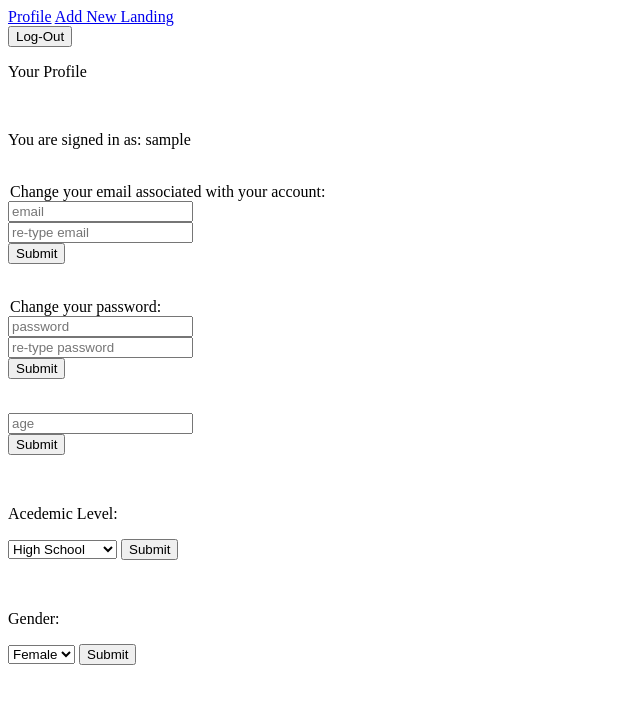
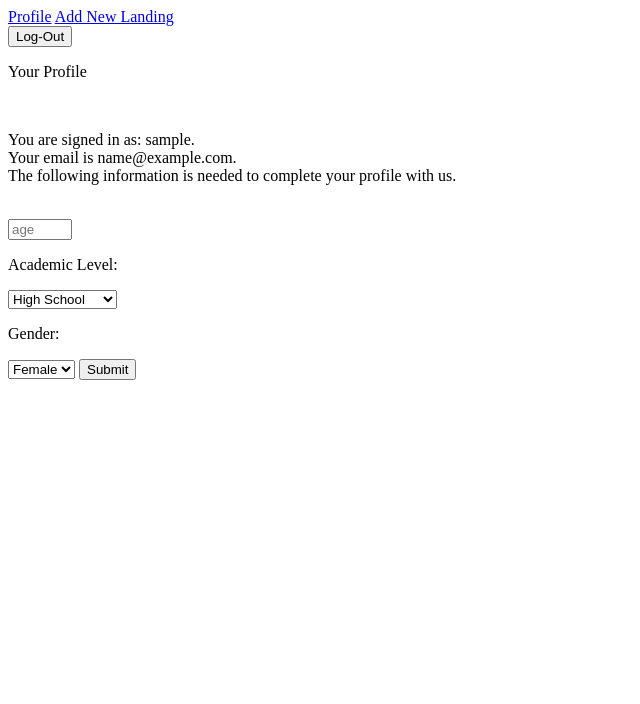
Before and after one commit to laurengordonfahn/hb_read_black_project, a Flask app: a page that uses templates/registar.html in a window 1280 px wide. Shown: the top 704 px of the page, without its empty margins (0-640 px from the left). Run offline with Flask 2, Linux system fonts and the light colour scheme; the visitor is signed in with stand-in values (Sample User, id 1); tables that the repository leaves empty hold one stand-in row (values such as "Sample post").

Commit message:
Leaving off at needing to fix line 140 in curious.py have just been fixing small logic errors to assure good flow

```diff
--- a/curious.py
+++ b/curious.py
@@ -103,7 +103,7 @@ def registar(username):
     email= user.email
     username = user.username
     age = user.age
-    gender = db.session.query(Gender.gender_name).filter(Gender.gender_code == user.gender_code).one()
+    gender = db.session.query(Gender.gender_name).filter(Gender.gender_code == user.gender_code).first()
     academic_code = db.session.query(Academic_level.academic_name).filter(Academic_level.academic_code == user.academic_code).first()
 
     return render_template('registar.html', username=username, email=email, age=age, academic_code=academic_code, gender=gender)
@@ -111,46 +111,42 @@ def registar(username):
 @app.route('/registar_catch/<username>', methods=['POST'])
 def registar_catch(username):
     """ Process the Profile form from Profile page """
-    #pull password from sign-up form
-    pot_password = request.form.get('password')
-    # verify if password is adequate.
-    #pull second password from sign-up form
-    pot2_password = request.form.get('sec_password')
-    #pull age/academic/gender from registar form
-    age = request.form.get('age')
+
+    age = int(request.form.get('age'))
+    print "*******************", type(age)
     academic = request.form.get('academic')
     gender = request.form.get('gender')
 
     #pull information from signup from db
-    user = db.session.query(User.email, User.username, User.password).filter(User.username==session['current_user']).one()
+    user = db.session.query(User.email, User.username, User.password, User.age, User.gender_code, User.academic_code).filter(User.username==session['current_user']).first()
     email = user.email
     username = user.username
     password = user.password
 
     #pull gendercode and academic code from db
-    gender_code = db.session.query(Gender.gender_code).filter(Gender.name==gender).one()
-    academic_code = db.session.query(Academic_level.academic_code).filter(Academic_level.name==academic).one()
+    gender_code = db.session.query(Gender.gender_code).filter(Gender.gender_name==gender).first()
+    academic_code = db.session.query(Academic_level.academic_code).filter(Academic_level.academic_name==academic).first()
+    if age < 1 and age > 113:
+    # if not re.search(^\d{2,3}$, age):
+        flash('Please type in a number for your age.')
+        return redirect('/registar/%s' % session['current_user'])
+    elif not academic:
+        flash('Please select an academic level that most closely matches for you.')
+        return redirect('/registar/%s' % session['current_user'])
+    elif not gender:
+        flash('Please select a gender descriptor that most closely matches for you.')
+        return redirect('/registar/%s' % session['current_user'])
+    else:
+        # user.gender_code = gender_code fix with the stuff below
+        # stmt = users.update().\
+        #     where(users.c.id==5).\
+        #     values(name='user #5')
 
-
-    if len(pot_password) < 6:
-        flash('Your password is not long enough try something with at least 6 characters.')
-        return redirect('/registar/{{ username }}')
-    elif pot_password !=pot2_password:
-        flash('Your second password does not match your first, please re-enter to verify.')
-        return redirect('/registar/{{ username }}')
-    elif age != r'^\d*$':
-        flash('Please type in a number for your age.')
-    else:
-        if academic and gender:
-            # user = User(email=email,username=pot_username, password=pot_password, age='awaiting', gender_code='awaiting', academic_code='awaiting')
-            # sql = 'INSERT INTO users(email, username, password, age, gender_code, academic_code) VALUES(:email, :username, :password, :age, :gender_code, :academic_code)'
-            # db.session.exectue(sql, {'email': email, 'username': username, 'password': pot_password, 'age': age, 'gender_code':gender_code, 'academic_code': academic_code})
-            user.age = age
-            user.gender_code=gender_code
-            user.academic_code=academic_code
-            db.session.commit()
-            flash('Welcome, you have successfully signed in to Read&Black with the username {{ username }}, start creating your newspaper here on a new landing page!')
-            return redirect('/new_landing/%s' % session['current_user'])
+        user.age = age
+        user.academic_code = academic_code
+        db.session.commit()
+        flash('Welcome, you have successfully signed in to Read&Black with the username {{ username }}, stcreating your newspaper here on a new landing page!')
+        return redirect('/new_landing/%s' % session['current_user'])
 
 @app.route('/profile/<username>')
 def profile(username):
--- a/model.py
+++ b/model.py
@@ -25,9 +25,10 @@ class User(db.Model):
     user_id = db.Column(db.Integer,
                         primary_key=True,
                         autoincrement=True)
+    #maybe add email check unique in server code because of the unique requirement here
     email=db.Column(db.String(100), nullable=False, unique=True)
     username=db.Column(db.String(50), nullable=False, unique=True)
-    password=db.Column(db.String(50), nullable=False, unique=True)
+    password=db.Column(db.String(50), nullable=False, unique=False)
     age=db.Column(db.Integer)
     gender_code=db.Column(db.String(10), db.ForeignKey('genders.gender_code'))
     academic_code=db.Column(db.String(10), db.ForeignKey('academic_levels.academic_code'))
--- a/templates/registar.html
+++ b/templates/registar.html
@@ -6,43 +6,19 @@
 <p> Your Profile </p>
 <br>
 <!-- Add username to jina for this page -->
-<p> You are signed in as: {{ username }} </p>
+<p> You are signed in as: {{ username }}. <br>
+    Your email is {{ email }}. <br>
+    The following information is needed to complete your profile with us.  </p>
 <br>
 
-<form action='/registar_catch/<username>' method='POST'>
-    <!-- I NEED TO FIGURE OUT HOW TO SEND THEM TO THIS PAGE AND KEEP THE PROFILE NAME AND BLOCK OUT THE PASSWORD and make the username not in this but fixed but password changable each section should have a submit button therefore its own form -->
-   <feildset>
-        <legend> Change your email associated with your account: </legend>
-        <input type='email' name='email' placeholder='email'>
-        <br>
-        <input type='text' name='sec_email' placeholder='re-type email'>
-        <br>
-        <input type='submit' name='change_email_btn' value='Submit'>
-    </feildset>
-</form>
-<br>
-<form action='/registar_catch/<username>' method='POST'>
-    <!-- I NEED TO FIGURE OUT HOW TO SEND THEM TO THIS PAGE AND KEEP THE PROFILE NAME AND BLOCK OUT THE PASSWORD and make the username not in this but fixed but password changable each section should have a submit button therefore its own form -->
-   <feildset>
-        <legend> Change your password: </legend>
-        <input type='text' name='password' placeholder='password'>
-        <br>
-        <input type='text' name='sec_password' placeholder='re-type password'>
-        <br>
-        <input type='submit' name='change_password_btn' value='Submit'>
-    </feildset>
-</form>
-<br>
 <!-- This should only be able to be set once what do I do about content not proper for age?-->
 <form action='/registar_catch/<username>' method='POST'>
-    <input type='number' name='age' placeholder='age'>
+    <input type='number' min= 0 max= 113 name='age' placeholder='age'>
     <br>
-    <input type='submit' name='age' value='Submit'>
-</form>
-<br>
 
-<form action='/registar_catch/<username>' method='POST'>
-    <p> Acedemic Level: </p>
+
+
+    <p> Academic Level: </p>
     <select name='academic'>
         <option value='highschool'> High School </option>
         <option value='tradeschool'> Trade School </option>
@@ -50,18 +26,16 @@
         <option value='bs'> B.S. </option>
         <option value='higher'> Higher Degree </option>
     </select>
-    <input type='submit' name='academic_btn' value='Submit'>
-</form>
-<br>
 
-<form action='/registar_catch/<username>' method='POST'>
+
+
     <p>Gender:</p>
     <select name='gender'>
         <option value='female'> Female </option>
         <option value='male'> Male </option>
         <option value='other'> Other </option>
     </select>
-    <input type='submit' name='gender_btn' value='Submit'>
+    <input type='submit' name='registar_btn' value='Submit'>
 </form>
 <br>
 
```
